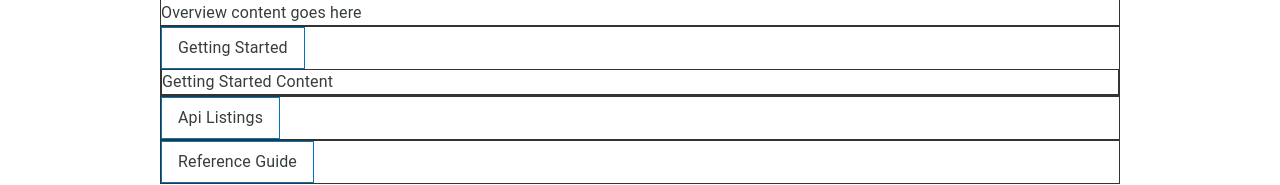
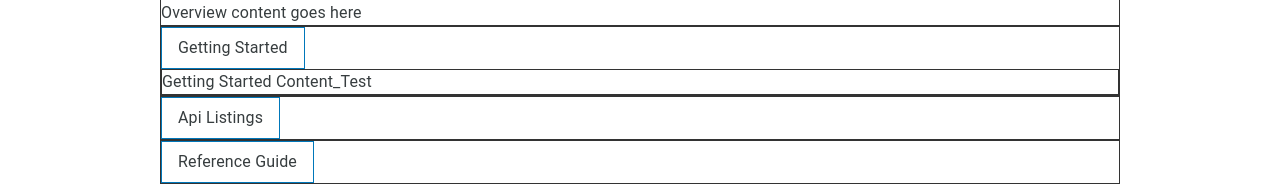
Before and after one commit to Curtis-Thomas/free-api-list-with-react, a React (Create React App) app: page /Docs in a window 1280 px wide. Both pictures are taken after a click on the button "Getting Started". Shown: the part 304-489 px from the top of the page. Built offline with nearby package versions, Linux system fonts and the light colour scheme.

Commit message:
Update GettingStartedContent.js
Update GettingStartedContent.js

```diff
--- a/src/documentation/GettingStartedContent.js
+++ b/src/documentation/GettingStartedContent.js
@@ -4,7 +4,7 @@ import { Box, Typography } from "@mui/material";
 const GettingStartedContent = () => {
   return (
     <Box sx={{ border: "solid 1px #333333" }}>
-      <Typography>Getting Started Content</Typography>
+      <Typography>Getting Started Content_Test</Typography>
     </Box>
   );
 };
```
